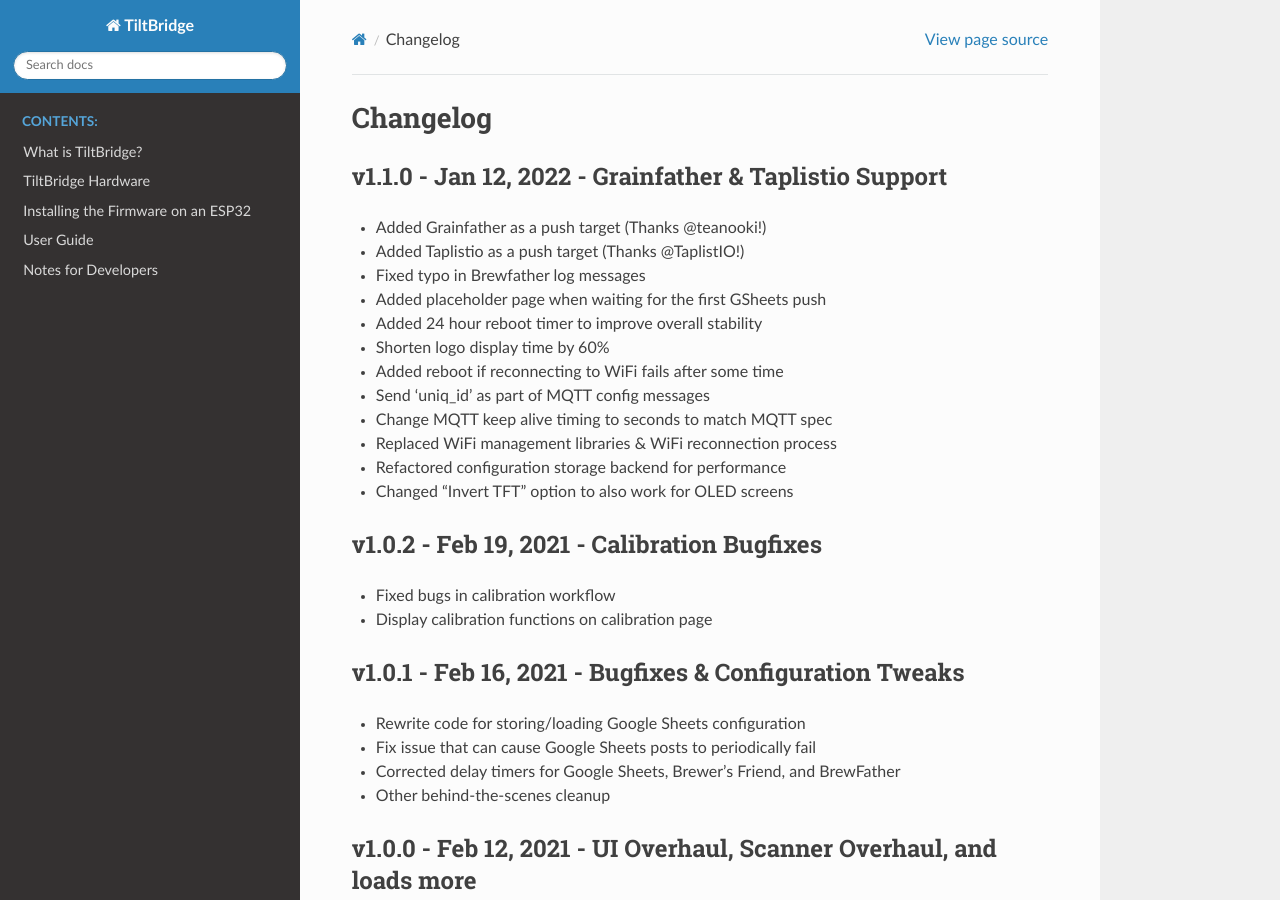
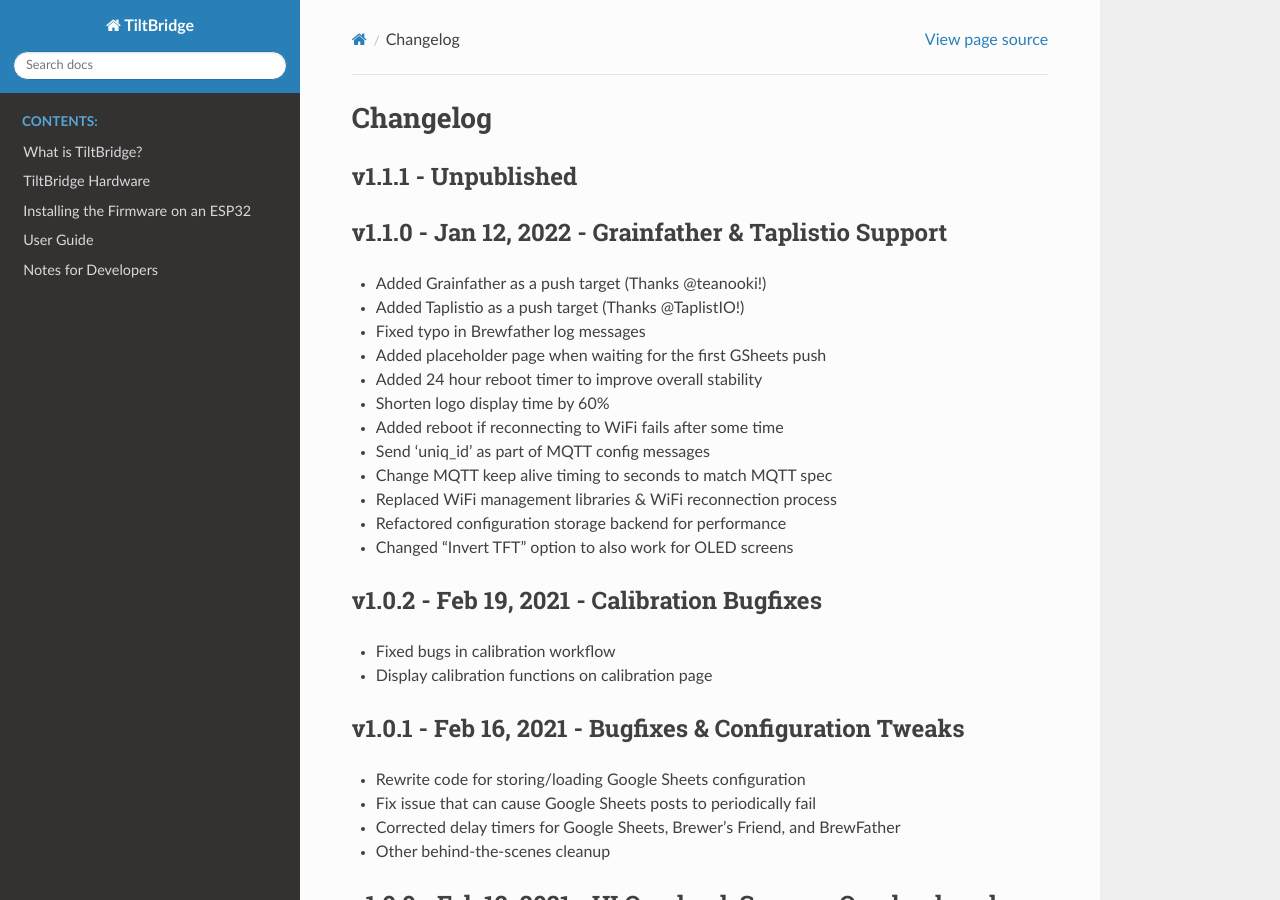
Before and after one commit to thorrak/tiltbridge, a Sphinx documentation site: the page built from docs/source/changelog.rst, in a window 1280 px wide and 900 px high. Built offline with Sphinx 7.4.7 and the Read the Docs theme 2.0.0, drawn with Linux system fonts in a browser that asks for light colours.

Commit message:
Update actions

```diff
--- a/docs/source/changelog.rst
+++ b/docs/source/changelog.rst
@@ -1,5 +1,11 @@
 Changelog
 #########
+
+
+v1.1.1 - Unpublished
+--------------------
+
+
 
 
 v1.1.0 - Jan 12, 2022 - Grainfather & Taplistio Support
```
Also changed, not shown: 2 other files.
